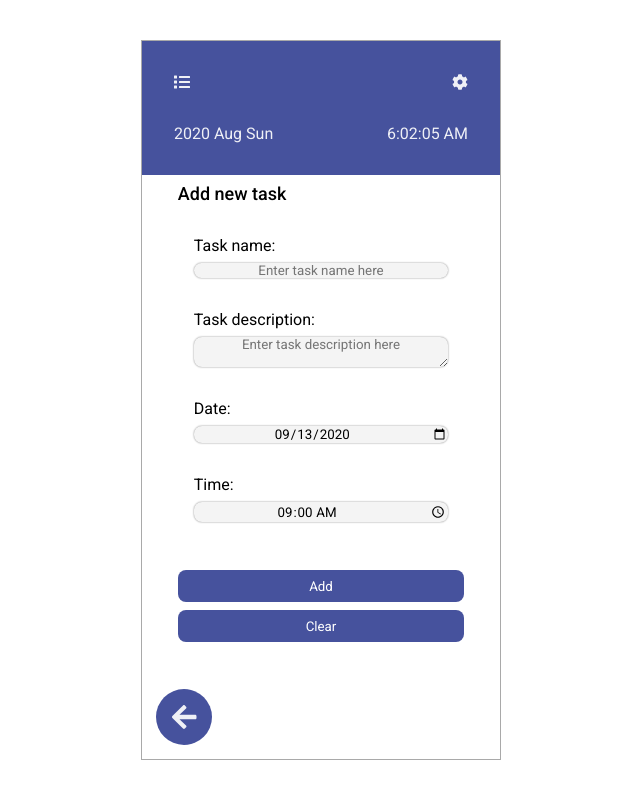
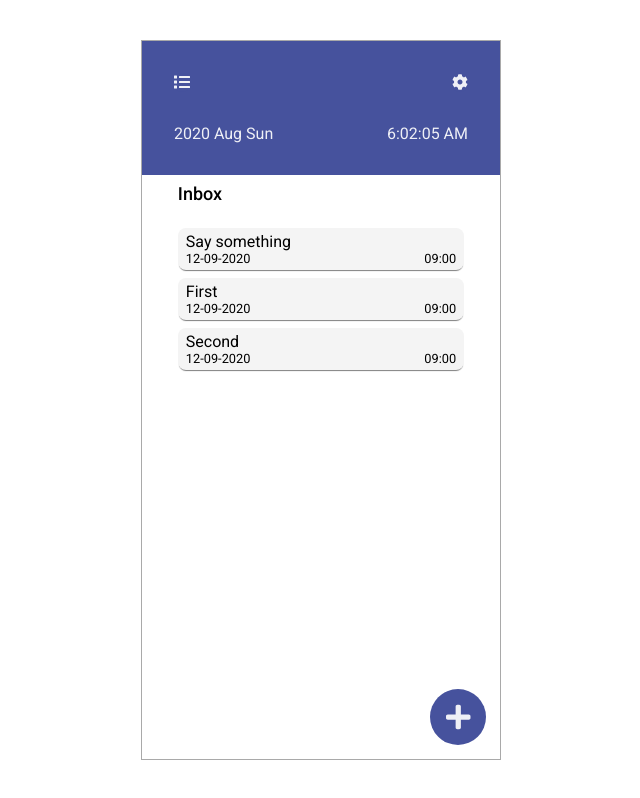
Before and after one commit to 1amL0st/react-todo, a React (Create React App) app: page / in a window 1280 px wide. Shown: the whole page, without its empty margins (319-959 px from the left). Built offline with nearby package versions, Linux system fonts and the light colour scheme.

Commit message:
CSS class for .button

```diff
--- a/src/App.js
+++ b/src/App.js
@@ -41,7 +41,7 @@ class App extends React.Component {
     this.PushScreen = this.PushScreen.bind(this);
     this.PopScreen = this.PopScreen.bind(this);
 
-    this.state.screen_stack.push(this.add_task_screen);
+    //this.state.screen_stack.push(this.add_task_screen);
   }
 
   AddTaskSubmitHandler(task) {
--- a/src/components/AddTaskScreen/AddTaskScreen.jsx
+++ b/src/components/AddTaskScreen/AddTaskScreen.jsx
@@ -86,8 +86,8 @@ class AddTaskScreen extends React.Component {
                         Time:
                         <input name="taskTime" className="text-input" type="time" value={this.state.taskTime} onChange={this.OnInputChangeHandler}></input>
                     </label>
-                    <input className="submit" title="Add task" type="submit" value="Add" onClick={this.OnSubmitClickHandler}/>
-                    <input className="submit clear" title="Clear fields" type="button" value="Clear" onClick={this.OnClearClickHandler}></input>
+                    <input className="button" title="Add task" type="submit" value="Add" onClick={this.OnSubmitClickHandler}/>
+                    <input className="button clear" title="Clear fields" type="button" value="Clear" onClick={this.OnClearClickHandler}></input>
                 </form>
             </div>
         )
--- a/src/components/AddTaskScreen/AddTaskScreen.scss
+++ b/src/components/AddTaskScreen/AddTaskScreen.scss
@@ -33,20 +33,12 @@
     }
   }
 
-  .submit {
-      color: white;
-      background-color: $main-color;
-      margin-top: 32px;
-      border: none;
-      height: 32px;
-      border-radius: 8px;
-
-      &:hover {
-          cursor: pointer;
-      }
+  .button {
+    margin-top: 32px;
+    height: 32px;
   }
 
-  .submit.clear {
+  .button.clear {
     margin-top: 8px;
   }
 }
--- a/src/components/Footer/Footer.scss
+++ b/src/components/Footer/Footer.scss
@@ -7,8 +7,6 @@
     @include flex-layout(row, center);
     align-items: center;
     border-radius: 50%;
-    background-color: $item-bg-color;
-    background-color: $main-color;
     position: absolute;
     font-size: 28px;
     bottom: 0.5em;
--- a/src/index.scss
+++ b/src/index.scss
@@ -30,15 +30,15 @@ $text-white-color: #eff0f6;
   transform: translate(-50%, -50%);
 
   border: solid 1px darkgray;
+}
 
-  .button {
-    &.is-clicked {
-      background-color: red;
-    }
-
-    &:hover {
-      cursor: pointer;
-    }
+.button {
+  border: none;
+  background-color: $main-color;
+  color: $text-white-color;
+  border-radius: 8px;
+  &:hover {
+    cursor: pointer;
   }
 }
 
```
